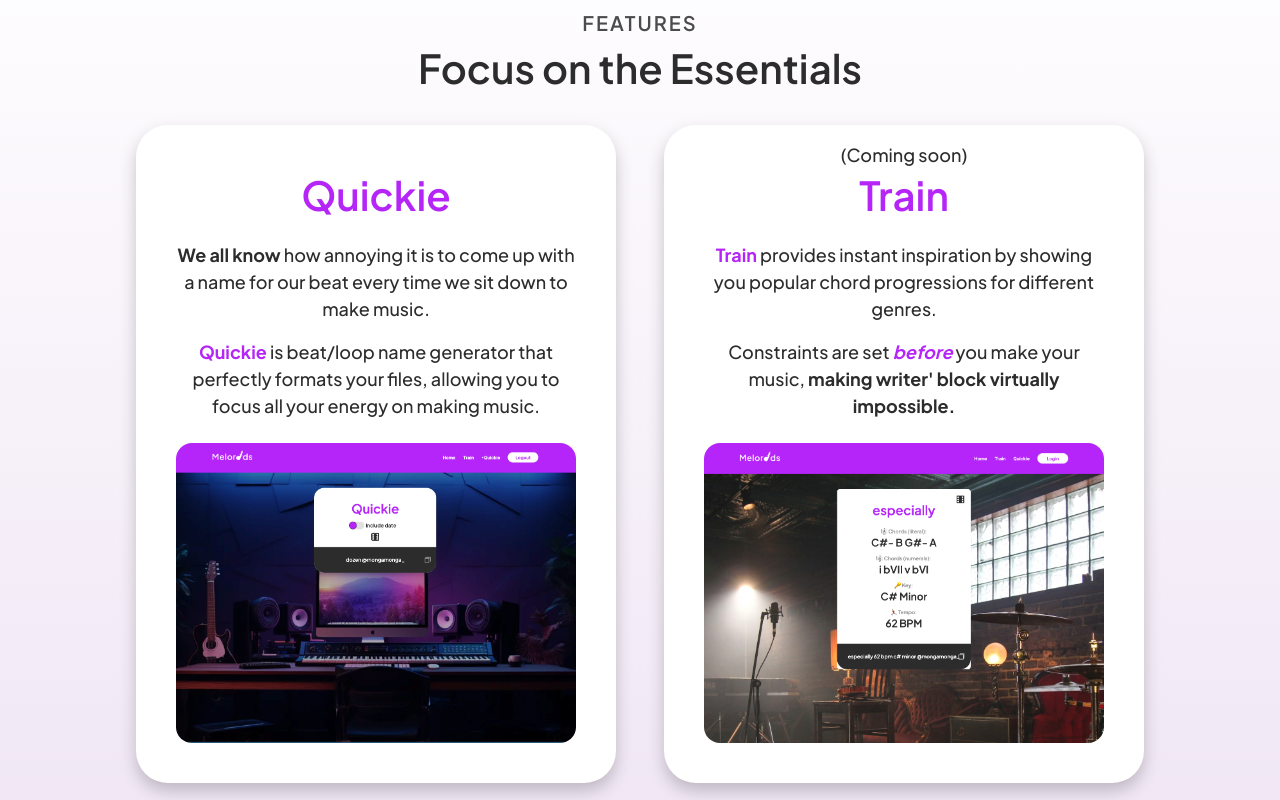
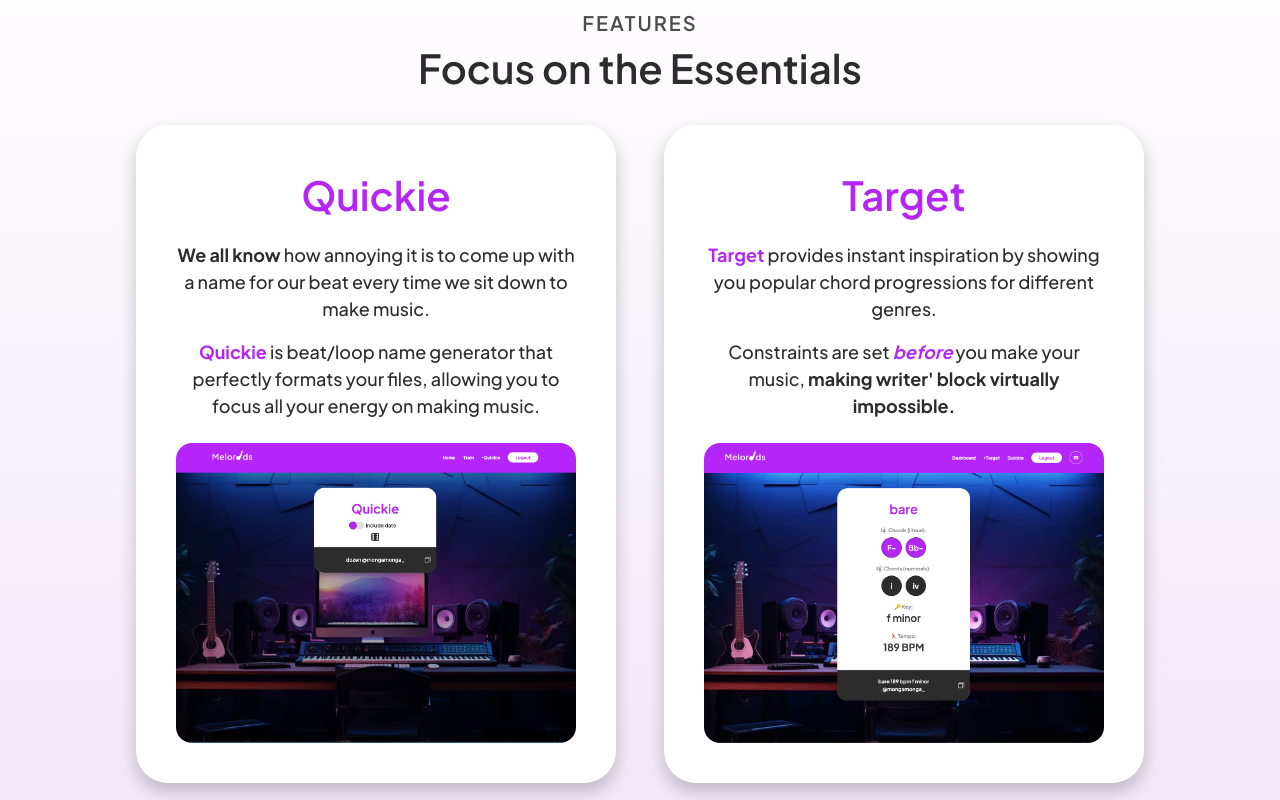
Before and after one commit to petehodnefield/meloroids, a Next.js app in the folder frontend/: page / in a window 1280 px wide. Shown: the part 800-1600 px from the top of the page. Built offline with nearby package versions, Linux system fonts and the light colour scheme; no server answers.

Commit message:
Added link to train to dashboard and home

```diff
--- a/frontend/src/components/Home/AuthHome.js
+++ b/frontend/src/components/Home/AuthHome.js
@@ -4,6 +4,7 @@ import Link from "next/link";
 import Image from "next/image";
 import heroImage from "../../../public/assets/images/hero-img.png";
 import quickieImage from "../../../public/assets/images/quickie.png";
+import targetImage from "../../../public/assets/images/target.png";
 import { ME } from "../../../utils/queries";
 import { useQuery } from "@apollo/client";
 import Loading from "../Loading/LoadingWhiteText";
@@ -35,18 +36,12 @@ const AuthHome = () => {
       <div className="relative flex justify-center  w-full xl:w-64 mb-4">
         <div className=" flex  flex-col gap-2 xl:absolute xl:top-4 xl:left-4 text-white">
           <h3 className="text-1.5 font-medium">Hi, {username}!</h3>
-          <Link
-            className="hidden xl:flex bg-primary text-white h-12 w-40 rounded-lg flex items-center justify-center cursor-pointer"
-            href={"/"}
-          >
-            Edit profile
-          </Link>
         </div>
       </div>
       <div className="z-2 relative w-full max-w-70 mb-4 flex justify-center">
         <h2 className="text-white text-3 ">Dashboard</h2>
       </div>
-      <div className="relative flex flex-col items-center">
+      <div className="relative flex flex-col lg:flex-row gap-4 items-center">
         {/* Quickie */}
         <Link
           href={"/quickie"}
@@ -66,13 +61,24 @@ const AuthHome = () => {
             </div>
           </div>
         </Link>
+        {/* Target */}
+        <Link
+          href={"/target-setup"}
+          className="hover:opacity-80 duration-200	md:w-1/2 xl:w-full"
+        >
+          <div className="flex flex-col items-center bg-white shadow-3xl rounded-4xl   px-4 py-4 md:p-10 ">
+            <h4 className="text-2.5 font-semibold text-primary mb-2">Target</h4>
+
+            <div className="w-full h-full">
+              <Image
+                src={targetImage}
+                alt="A snapshot of Target by Meloroids"
+                className="rounded-2xl features__img"
+              />
+            </div>
+          </div>
+        </Link>
       </div>
-      <Link
-        className="flex relative mt-8 xl:hidden bg-primary text-white h-12 w-40 rounded-lg flex items-center justify-center cursor-pointer"
-        href={"/"}
-      >
-        Edit profile
-      </Link>
     </div>
   );
 };
--- a/frontend/src/components/Home/Features.js
+++ b/frontend/src/components/Home/Features.js
@@ -2,7 +2,7 @@ import React, { useContext } from "react";
 import { LoginContext } from "@/pages/_app";
 import Image from "next/image";
 import quickieImage from "../../../public/assets/images/quickie.png";
-import trainImage from "../../../public/assets/images/train.png";
+import targetImage from "../../../public/assets/images/target.png";
 import Link from "next/link";
 const Features = () => {
   const [loggedIn, setLoggedIn] = useContext(LoginContext);
@@ -46,32 +46,36 @@ const Features = () => {
             </div>
           </Link>
           {/* Train */}
+          <Link
+            href={"/target-setup"}
+            className="hover:opacity-90 duration-200"
+          >
             <div className="relative flex flex-col items-center bg-white shadow-3xl rounded-4xl xl:max-w-30 px-4 pt-8 pb-4 md:p-10 xl:p-10">
-            <h4 className="text-2.5 font-semibold text-primary mb-4">Train</h4>
-            <h5 className="absolute top-4 mg-auto text-1.125 text-dark font-medium">
-              (Coming soon)
-            </h5>
+              <h4 className="text-2.5 font-semibold text-primary mb-4">
+                Target
+              </h4>
               <p className="text-1.125 font-medium pb-4 md:max-w-660">
-              <span className="text-primary font-bold">Train</span> provides
-              instant inspiration by showing you popular chord progressions for
-              different genres.{" "}
+                <span className="text-primary font-bold">Target</span> provides
+                instant inspiration by showing you popular chord progressions
+                for different genres.{" "}
               </p>
               <p className="text-1.125 font-medium pb-6 md:max-w-660">
                 Constraints are set{" "}
-              <span className="italic font-bold text-primary">before</span> you
-              make your music,{" "}
+                <span className="italic font-bold text-primary">before</span>{" "}
+                you make your music,{" "}
                 <span className="font-bold">
                   making writer&#39; block virtually impossible.
                 </span>
               </p>
               <div>
                 <Image
-                src={trainImage}
-                alt="A snapshot of Train by Meloroids"
+                  src={targetImage}
+                  alt="A snapshot of Target by Meloroids"
                   className="rounded-2xl features__img"
                 />
               </div>
             </div>
+          </Link>
         </div>
       </div>
     </section>
--- a/frontend/src/components/Login/LoginForm.js
+++ b/frontend/src/components/Login/LoginForm.js
@@ -59,7 +59,7 @@ const LoginForm = () => {
         />
       </div>
 
-      <div className={`${formExtraInputWrapperStyle}`}>
+      <div className={`${formExtraInputWrapperStyle} mb-6`}>
         <label htmlFor="password" className={`${labelStyle}`}>
           Password
         </label>
@@ -74,18 +74,14 @@ const LoginForm = () => {
             setUserInfo({ ...userInfo, password: e.target.value })
           }
         />
-        <Link
-          href={"/reset-password"}
-          className="text-0.875  font-semibold h-12 flex items-center"
-        >
-          Forgot password?
-        </Link>
+
         {errorMessage ? (
-          <p className="text-red font-semibold mb-2">{errorMessage}</p>
+          <p className="text-red font-semibold mt-3">{errorMessage}</p>
         ) : (
           ""
         )}
       </div>
+
       <button
         type="submit"
         className=" mb-6 bg-dark text-white  text-1 font-semibold h-12 w-full md:w-48 rounded  hover:opacity-80 duration-200"
--- a/frontend/src/components/Target/TempoInput.js
+++ b/frontend/src/components/Target/TempoInput.js
@@ -33,7 +33,12 @@ const TempoInput = ({
         <label className="text-0.875 font-semibold">Tempo</label>
         <div
           className={`h-12 w-full border-2 rounded-lg flex justify-between items-center
-              `}
+          ${
+            checkboxChecked.tempoRandom || !melodyParams.tempo
+              ? "pointer-events-none bg-medium opacity-40"
+              : ""
+          }
+          `}
           onClick={() => setTempoOpen(!tempoOpen)}
         >
           <div className="w-12 text-center">🕛</div>
--- a/frontend/src/pages/target-setup/index.js
+++ b/frontend/src/pages/target-setup/index.js
@@ -1,7 +1,9 @@
 import TargetForm from "@/components/Target/TargetForm";
-import React, { useState, useEffect } from "react";
+import React, { useState, useEffect, useContext } from "react";
+import { LoginContext } from "../_app";
 import backgroundImage from "../../../public/assets/images/music-studio.png";
 import Image from "next/image";
+import Login from "../login";
 
 const Target = () => {
   const [checkboxChecked, setCheckboxChecked] = useState({
@@ -11,6 +13,8 @@ const Target = () => {
     keyRandom: false,
     tempoRandom: false,
   });
+
+  const [loggedIn, setLoggedIn] = useContext(LoginContext);
 
   async function handleChange(e) {
     // If allRandom is clicked
@@ -88,6 +92,10 @@ const Target = () => {
     checkboxChecked.tempoRandom,
   ]);
 
+  if (!loggedIn) {
+    return <Login />;
+  }
+
   return (
     <section className="bg-cover h-screen px-6 py-12 flex justify-center relative">
       <Image
--- a/frontend/src/pages/target/index.js
+++ /dev/null
@@ -1,9 +0,0 @@
-import React from 'react'
-
-const Train = () => {
-  return (
-    <div>Train</div>
-  )
-}
-
-export default Train
```
Also changed, not shown: frontend/public/assets/images/target.png (added). Lines whose indentation alone changed are shown as unchanged.
